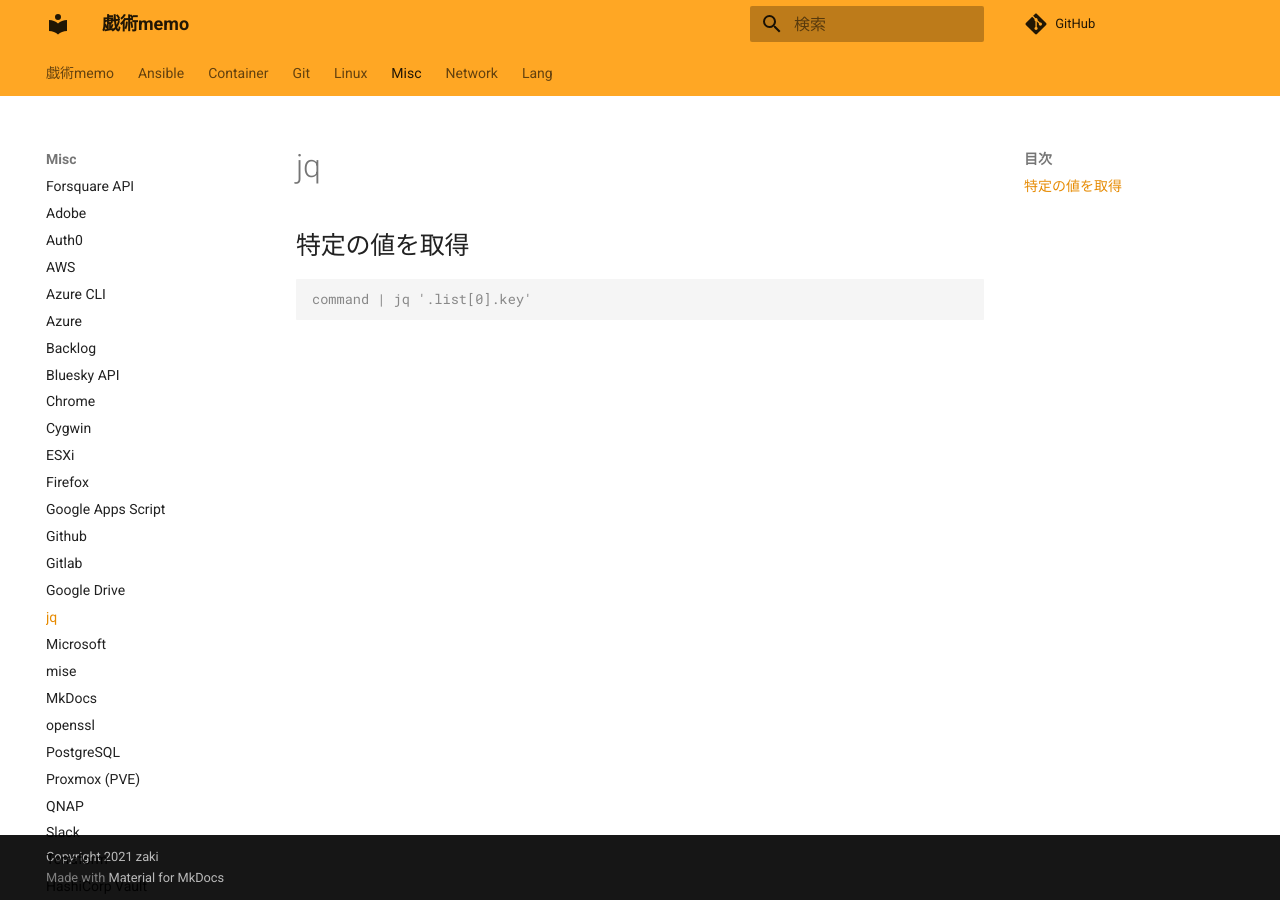
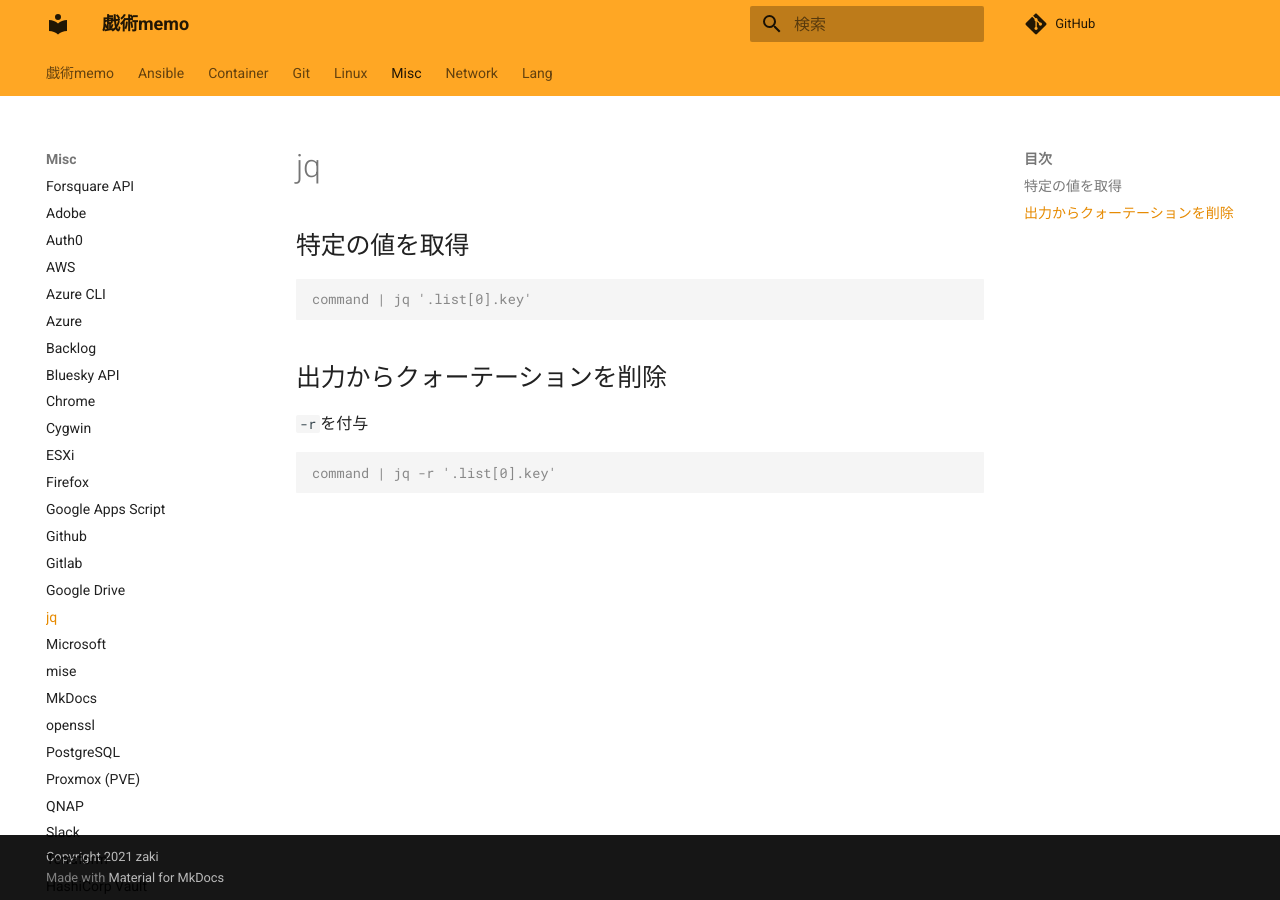
Before and after one commit to zaki-lknr/docs, an MkDocs documentation site: the page built from docs/Misc/jq.md, in a window 1280 px wide. Built offline with MkDocs 1.6.1 and Material for MkDocs 9.7.7, drawn with Linux system fonts in a browser that asks for light colours; comment, search, counter and statistics services are not loaded.

Commit message:
add: misc/jq: 出力の余分なクォートを削除

````diff
--- a/docs/Misc/jq.md
+++ b/docs/Misc/jq.md
@@ -5,3 +5,11 @@
 ```console
 command | jq '.list[0].key'
 ```
+
+## 出力からクォーテーションを削除
+
+`-r`を付与
+
+```console
+command | jq -r '.list[0].key'
+```
````
